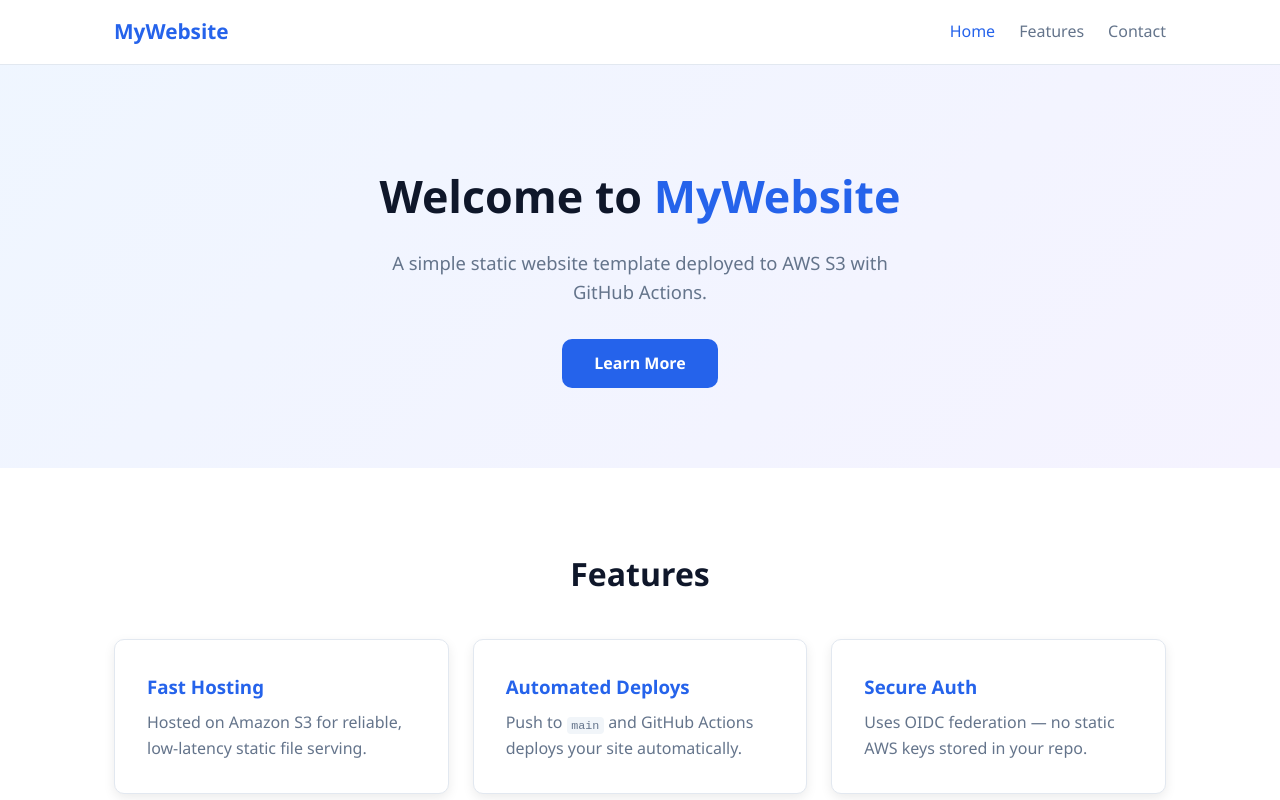
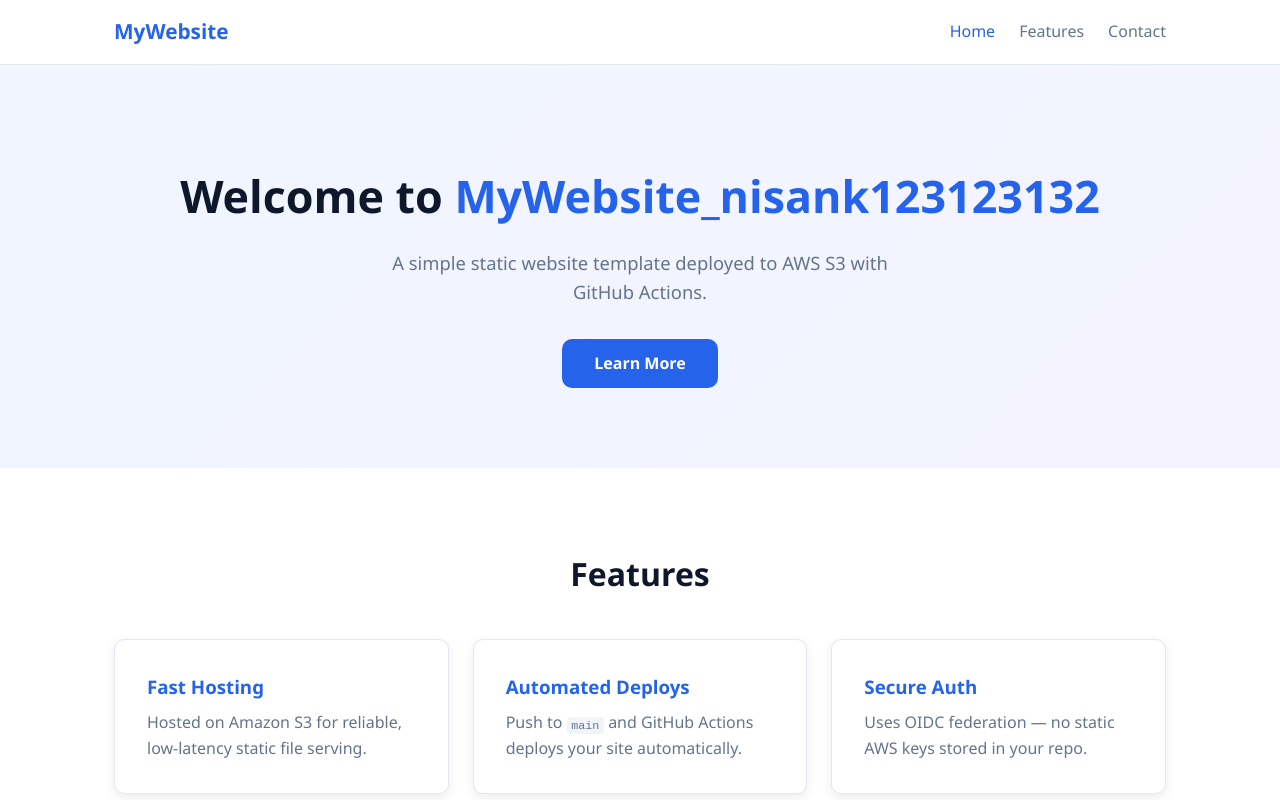
Before and after one commit to YVC-CloudDev/Nisan_S3, a plain HTML site: page index.html in a window 1280 px wide. Shown: the top 800 px of the page. Drawn offline with Linux system fonts and the light colour scheme.

Commit message:
update index.html

```diff
--- a/index.html
+++ b/index.html
@@ -20,7 +20,7 @@
 
     <header class="hero" id="home">
         <div class="container">
-            <h1>Welcome to <span class="highlight">MyWebsite</span></h1>
+            <h1>Welcome to <span class="highlight">MyWebsite_nisank123123132</span></h1>
             <p>A simple static website template deployed to AWS S3 with GitHub Actions.</p>
             <a href="#features" class="btn">Learn More</a>
         </div>
```
